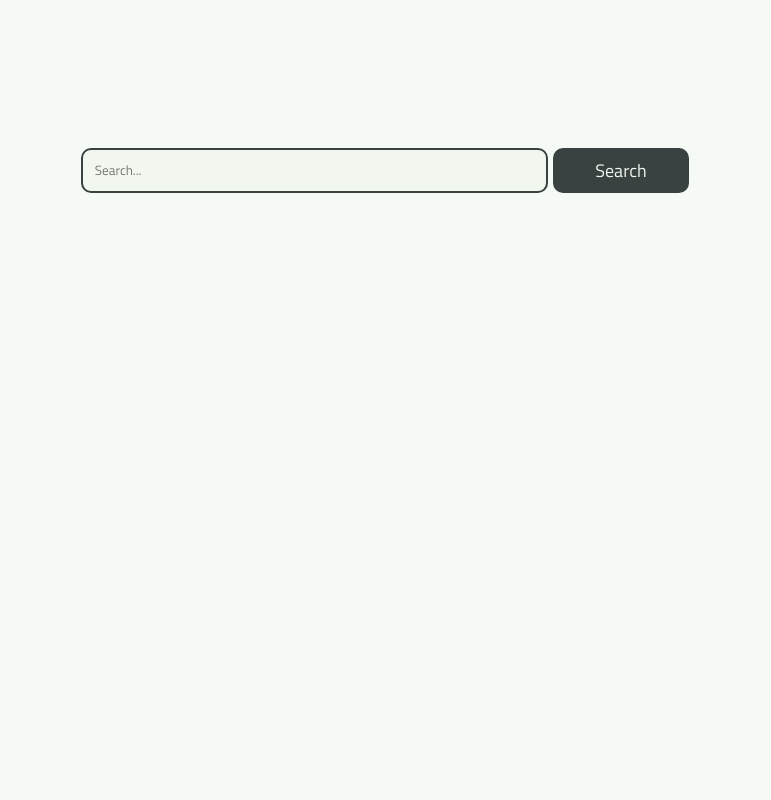
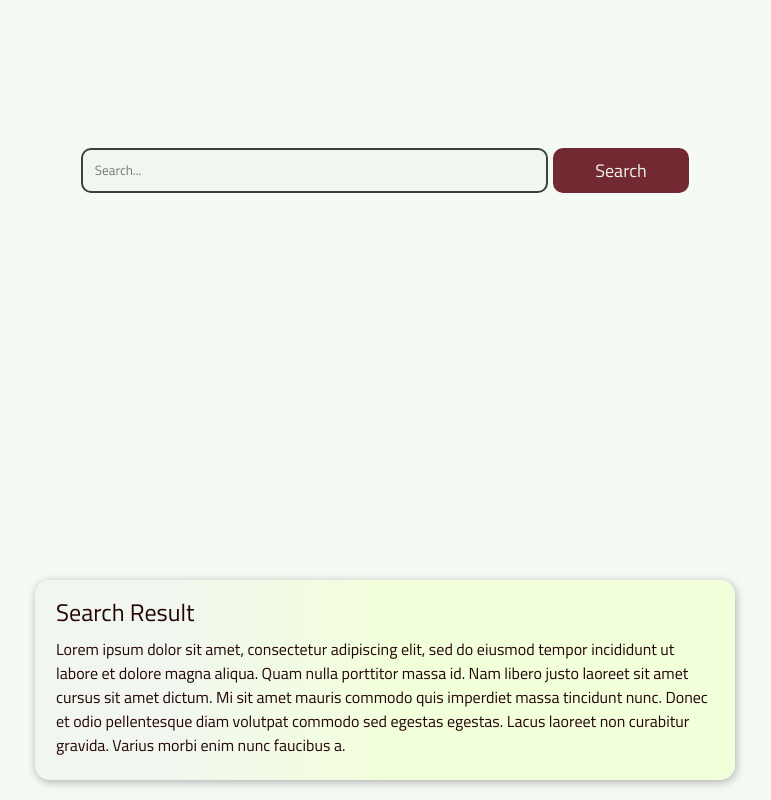
Before and after one commit to LoikaAR/info-retrieval, a React (Vite) app in the folder front-end/: page / in a window 1280 px wide. Shown: the part 248-1048 px from the top of the page, without its empty margins (255-1026 px from the left). Before the commit the page ends 816 px from the top, so only its background shows below. Built offline with nearby package versions, Linux system fonts and the light colour scheme.

Commit message:
result box implementation

```diff
--- a/front-end/src/App.css
+++ b/front-end/src/App.css
@@ -1,6 +1,4 @@
-/* Your Updated CSS with Revised Colors */
-
-/* Fonts */
+/* Font */
 @import url('https://fonts.googleapis.com/css2?family=Titillium+Web:wght@200;300;400;600;700;900&display=swap');
 
 /* Body */
@@ -24,7 +22,8 @@ body {
   left: 0;
   width: 100%;
   z-index: 1000;
-  background: linear-gradient(to right, #732931 50%, #6E819A 100%); /* Gradient from dark to brighter */
+  background: linear-gradient(to right, #732931 50%, #6E819A 100%);
+  /* Gradient from dark to brighter */
   color: #F1F7EE;
   padding: 20px;
   text-align: center;
@@ -45,7 +44,7 @@ body {
 
 .search-input {
   font-family: 'Titillium Web', sans-serif;
-  border: 2px solid #394240; /* Match header background */
+  border: 2px solid #394240;
   border-radius: 10px;
   padding: 8px 12px;
   background-color: #F1F7EE;
@@ -57,7 +56,7 @@ body {
 .search-button {
   font-family: 'Titillium Web', sans-serif;
   font-size: large;
-  background-color: #394240;
+  background-color: #732931;
   color: #F1F7EE;
   border: none;
   padding: 8px 12px;
@@ -69,5 +68,27 @@ body {
 }
 
 .search-button:hover {
-  background-color: #577284; /* Slightly lighter blue-gray on hover */
+  background-color: #577284;
 }
+
+/* Result Box */
+.result-box {
+  color: #250407;
+  height: 200px;
+  width: 700px;
+  margin: 20px auto;
+  margin-top: 20px;
+  border-radius: 15px;
+  box-shadow: 1px 2px 10px 0px rgba(0, 0, 0, 0.3);
+  background: linear-gradient(to left, #f2ffdb 50%, #F1F7EE 80%);
+}
+
+.result-title {
+  padding: 2% 3% 0% 3%;
+  margin: 0%;
+  font-weight: 400;
+}
+
+.result-description {
+  margin: 1% 3% 2% 3%;
+}
--- a/front-end/src/App.jsx
+++ b/front-end/src/App.jsx
@@ -1,7 +1,6 @@
 import { useState } from 'react'
-import reactLogo from './assets/react.svg'
-import viteLogo from '/vite.svg'
 import Header from './components/Header';
+import ResultBox from './components/ResultBox';
 import SearchBar from './components/SearchBar';
 import './App.css'
 
@@ -14,8 +13,10 @@ function App() {
       <Header />
     </div>
     <div className='main-content'>
-
       <SearchBar />
+    </div>
+    <div>
+      <ResultBox />
     </div>
 
     </>
--- a/front-end/src/components/Header.jsx
+++ b/front-end/src/components/Header.jsx
@@ -1,5 +1,3 @@
-import React from 'react';
-
 const Header = () => {
   return (
     <header className="app-header">
--- /dev/null
+++ b/front-end/src/components/ResultBox.jsx
@@ -0,0 +1,16 @@
+const ResultBox = () => {
+    return (
+      <div className="result-box">
+        <h2 className="result-title">
+            Search Result
+
+        </h2>
+        <p className="result-description">
+            {/* TO DO: handle too lengthy text and print only sentences that fall within the word limit*/}
+        Lorem ipsum dolor sit amet, consectetur adipiscing elit, sed do eiusmod tempor incididunt ut labore et dolore magna aliqua. Quam nulla porttitor massa id. Nam libero justo laoreet sit amet cursus sit amet dictum. Mi sit amet mauris commodo quis imperdiet massa tincidunt nunc. Donec et odio pellentesque diam volutpat commodo sed egestas egestas. Lacus laoreet non curabitur gravida. Varius morbi enim nunc faucibus a.
+        </p>
+      </div>
+    );
+  };
+
+  export default ResultBox;
--- a/front-end/src/components/SearchBar.jsx
+++ b/front-end/src/components/SearchBar.jsx
@@ -14,15 +14,15 @@ const SearchBar = ({ handleSearch }) => {
   };
 
   return (
-    <form class="search-container" onSubmit={handleSubmit}>
+    <form className="search-container" onSubmit={handleSubmit}>
       <input
-      class="search-input"
+      className="search-input"
         type="text"
         placeholder="Search..."
         value={query}
         onChange={handleChange}
       />
-      <button class="search-button" type="submit">Search</button>
+      <button className="search-button" type="submit">Search</button>
     </form>
   );
 };
```
Also changed, not shown: 1 other file (tests, documents, lock files or other folders).
